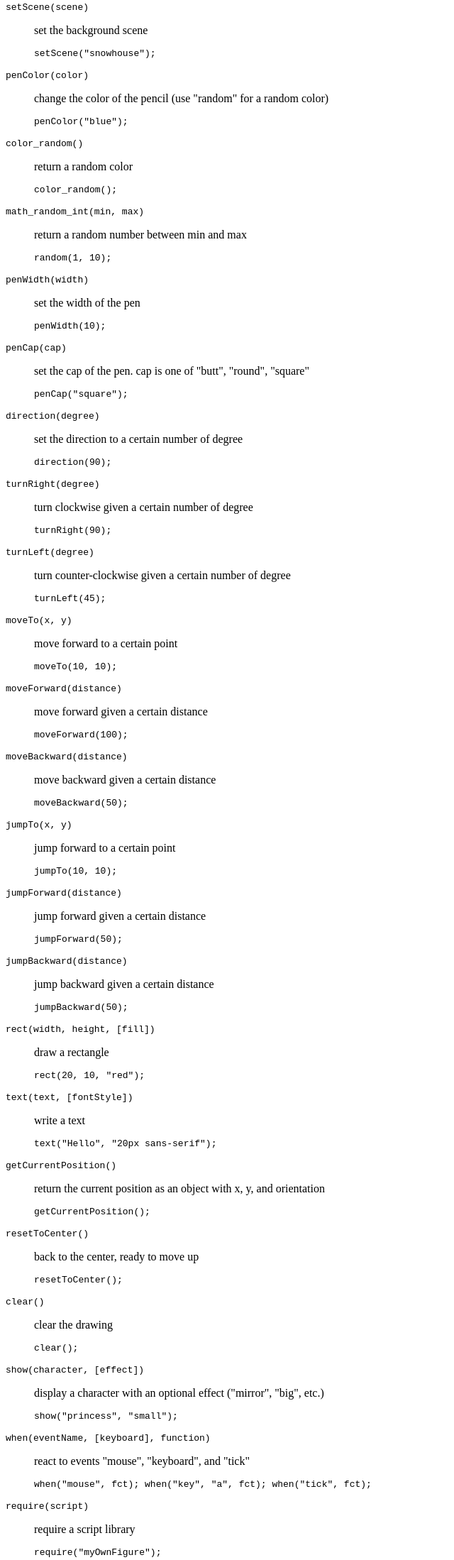
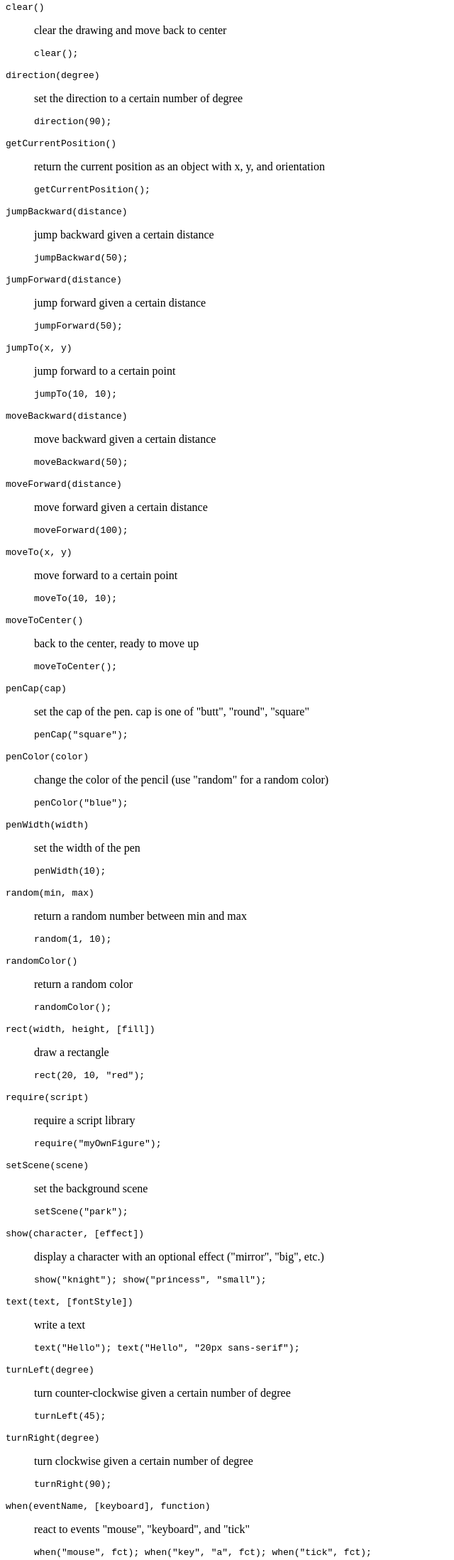
Before and after one commit to plehegar/free-draw, a website: page docs/index.html in a window 1280 px wide. Shown: the part 101-2299 px from the top of the page at 71% size, without its empty margins (0-640 px from the left). Drawn offline with Linux system fonts and the light colour scheme.

Commit message:
Renaming

```diff
--- a/docs/index.html
+++ b/docs/index.html
@@ -31,121 +31,121 @@
           <pre class='example highlight'>rect();</pre>
         <dd> -->
 
-<dt><code>setScene(scene)</code></dt>
+<dt><code>clear()</code></dt>
 <dd>
-<p>set the background scene</p>
-<pre class='example highlight'>setScene("snowhouse");</pre>
+<p>clear the drawing and move back to center</p>
+<pre class='example highlight'>clear();</pre>
+</dd>
+<dt><code>direction(degree)</code></dt>
+<dd>
+<p>set the direction to a certain number of degree</p>
+<pre class='example highlight'>direction(90);</pre>
+</dd>
+<dt><code>getCurrentPosition()</code></dt>
+<dd>
+<p>return the current position as an object with x, y, and orientation</p>
+<pre class='example highlight'>getCurrentPosition();</pre>
+</dd>
+<dt><code>jumpBackward(distance)</code></dt>
+<dd>
+<p>jump backward given a certain distance</p>
+<pre class='example highlight'>jumpBackward(50);</pre>
+</dd>
+<dt><code>jumpForward(distance)</code></dt>
+<dd>
+<p>jump forward given a certain distance</p>
+<pre class='example highlight'>jumpForward(50);</pre>
+</dd>
+<dt><code>jumpTo(x, y)</code></dt>
+<dd>
+<p>jump forward to a certain point</p>
+<pre class='example highlight'>jumpTo(10, 10);</pre>
+</dd>
+<dt><code>moveBackward(distance)</code></dt>
+<dd>
+<p>move backward given a certain distance</p>
+<pre class='example highlight'>moveBackward(50);</pre>
+</dd>
+<dt><code>moveForward(distance)</code></dt>
+<dd>
+<p>move forward given a certain distance</p>
+<pre class='example highlight'>moveForward(100);</pre>
+</dd>
+<dt><code>moveTo(x, y)</code></dt>
+<dd>
+<p>move forward to a certain point</p>
+<pre class='example highlight'>moveTo(10, 10);</pre>
+</dd>
+<dt><code>moveToCenter()</code></dt>
+<dd>
+<p>back to the center, ready to move up</p>
+<pre class='example highlight'>moveToCenter();</pre>
+</dd>
+<dt><code>penCap(cap)</code></dt>
+<dd>
+<p>set the cap of the pen. cap is one of "butt", "round", "square"</p>
+<pre class='example highlight'>penCap("square");</pre>
 </dd>
 <dt><code>penColor(color)</code></dt>
 <dd>
 <p>change the color of the pencil (use "random" for a random color)</p>
 <pre class='example highlight'>penColor("blue");</pre>
 </dd>
-<dt><code>color_random()</code></dt>
-<dd>
-<p>return a random color</p>
-<pre class='example highlight'>color_random();</pre>
-</dd>
-<dt><code>math_random_int(min, max)</code></dt>
-<dd>
-<p>return a random number between min and max</p>
-<pre class='example highlight'>random(1, 10);</pre>
-</dd>
 <dt><code>penWidth(width)</code></dt>
 <dd>
 <p>set the width of the pen</p>
 <pre class='example highlight'>penWidth(10);</pre>
 </dd>
-<dt><code>penCap(cap)</code></dt>
+<dt><code>random(min, max)</code></dt>
 <dd>
-<p>set the cap of the pen. cap is one of "butt", "round", "square"</p>
-<pre class='example highlight'>penCap("square");</pre>
+<p>return a random number between min and max</p>
+<pre class='example highlight'>random(1, 10);</pre>
 </dd>
-<dt><code>direction(degree)</code></dt>
+<dt><code>randomColor()</code></dt>
 <dd>
-<p>set the direction to a certain number of degree</p>
-<pre class='example highlight'>direction(90);</pre>
+<p>return a random color</p>
+<pre class='example highlight'>randomColor();</pre>
+</dd>
+<dt><code>rect(width, height, [fill])</code></dt>
+<dd>
+<p>draw a rectangle</p>
+<pre class='example highlight'>rect(20, 10, "red");</pre>
+</dd>
+<dt><code>require(script)</code></dt>
+<dd>
+<p>require a script library</p>
+<pre class='example highlight'>require("myOwnFigure");</pre>
+</dd>
+<dt><code>setScene(scene)</code></dt>
+<dd>
+<p>set the background scene</p>
+<pre class='example highlight'>setScene("park");</pre>
+</dd>
+<dt><code>show(character, [effect])</code></dt>
+<dd>
+<p>display a character with an optional effect ("mirror", "big", etc.)</p>
+<pre class='example highlight'>show("knight"); show("princess", "small");</pre>
+</dd>
+<dt><code>text(text, [fontStyle])</code></dt>
+<dd>
+<p>write a text</p>
+<pre class='example highlight'>text("Hello"); text("Hello", "20px sans-serif");</pre>
+</dd>
+<dt><code>turnLeft(degree)</code></dt>
+<dd>
+<p>turn counter-clockwise given a certain number of degree</p>
+<pre class='example highlight'>turnLeft(45);</pre>
 </dd>
 <dt><code>turnRight(degree)</code></dt>
 <dd>
 <p>turn clockwise given a certain number of degree</p>
 <pre class='example highlight'>turnRight(90);</pre>
 </dd>
-<dt><code>turnLeft(degree)</code></dt>
-<dd>
-<p>turn counter-clockwise given a certain number of degree</p>
-<pre class='example highlight'>turnLeft(45);</pre>
-</dd>
-<dt><code>moveTo(x, y)</code></dt>
-<dd>
-<p>move forward to a certain point</p>
-<pre class='example highlight'>moveTo(10, 10);</pre>
-</dd>
-<dt><code>moveForward(distance)</code></dt>
-<dd>
-<p>move forward given a certain distance</p>
-<pre class='example highlight'>moveForward(100);</pre>
-</dd>
-<dt><code>moveBackward(distance)</code></dt>
-<dd>
-<p>move backward given a certain distance</p>
-<pre class='example highlight'>moveBackward(50);</pre>
-</dd>
-<dt><code>jumpTo(x, y)</code></dt>
-<dd>
-<p>jump forward to a certain point</p>
-<pre class='example highlight'>jumpTo(10, 10);</pre>
-</dd>
-<dt><code>jumpForward(distance)</code></dt>
-<dd>
-<p>jump forward given a certain distance</p>
-<pre class='example highlight'>jumpForward(50);</pre>
-</dd>
-<dt><code>jumpBackward(distance)</code></dt>
-<dd>
-<p>jump backward given a certain distance</p>
-<pre class='example highlight'>jumpBackward(50);</pre>
-</dd>
-<dt><code>rect(width, height, [fill])</code></dt>
-<dd>
-<p>draw a rectangle</p>
-<pre class='example highlight'>rect(20, 10, "red");</pre>
-</dd>
-<dt><code>text(text, [fontStyle])</code></dt>
-<dd>
-<p>write a text</p>
-<pre class='example highlight'>text("Hello", "20px sans-serif");</pre>
-</dd>
-<dt><code>getCurrentPosition()</code></dt>
-<dd>
-<p>return the current position as an object with x, y, and orientation</p>
-<pre class='example highlight'>getCurrentPosition();</pre>
-</dd>
-<dt><code>resetToCenter()</code></dt>
-<dd>
-<p>back to the center, ready to move up</p>
-<pre class='example highlight'>resetToCenter();</pre>
-</dd>
-<dt><code>clear()</code></dt>
-<dd>
-<p>clear the drawing</p>
-<pre class='example highlight'>clear();</pre>
-</dd>
-<dt><code>show(character, [effect])</code></dt>
-<dd>
-<p>display a character with an optional effect ("mirror", "big", etc.)</p>
-<pre class='example highlight'>show("princess", "small");</pre>
-</dd>
 <dt><code>when(eventName, [keyboard], function)</code></dt>
 <dd>
 <p>react to events "mouse", "keyboard", and "tick"</p>
 <pre class='example highlight'>when("mouse", fct); when("key", "a", fct); when("tick", fct);</pre>
 </dd>
-<dt><code>require(script)</code></dt>
-<dd>
-<p>require a script library</p>
-<pre class='example highlight'>require("myOwnFigure");</pre>
-</dd>
       </dl>
   </section>
   </body>
```
Also changed, not shown: functions.js (+17 -15 lines).
